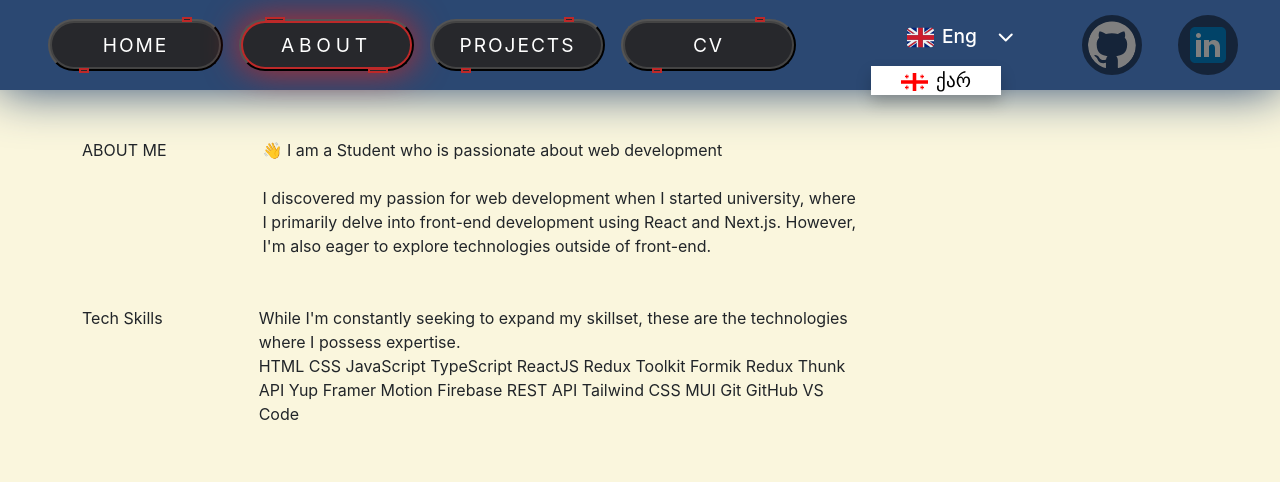
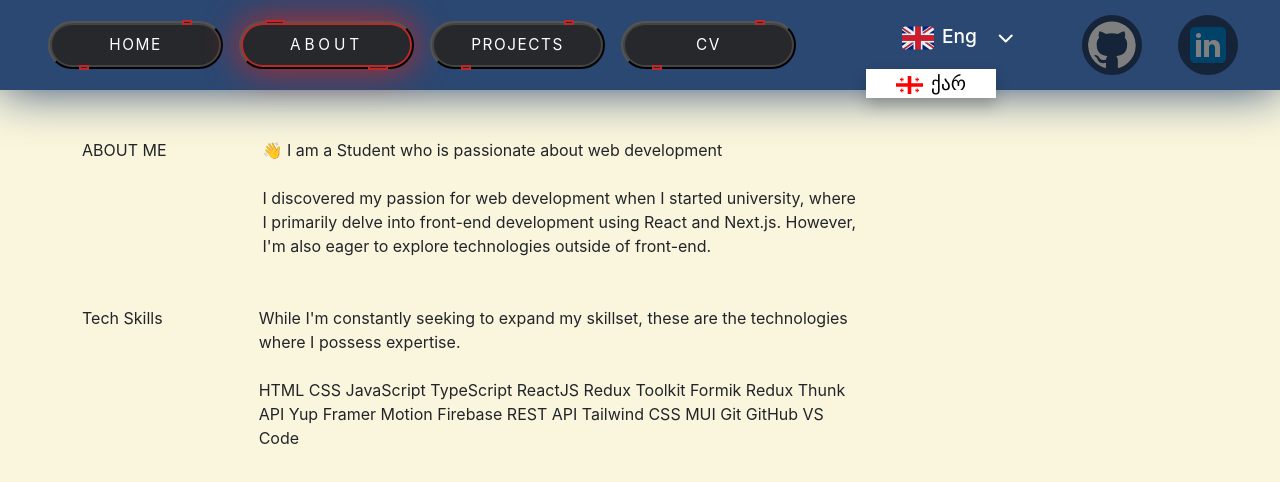
Before and after one commit to giorgibarishvili/Portfolio, a React (Create React App) app in the folder portfolio/: page /About in a window 1280 px wide. Both pictures are taken after a click on the button "Eng". Shown: the top 482 px of the page. Built offline with nearby package versions, Linux system fonts and the light colour scheme.

Commit message:
fixed some minor bugs with modal and lang change

```diff
--- a/portfolio/src/components/About.js
+++ b/portfolio/src/components/About.js
@@ -36,13 +36,17 @@ function About() {
       <div className="d-flex">
         <div className="me-5 about-me">Tech Skills</div>
         <div className="ms-5 ragaca-span">
-          While I'm constantly seeking to expand my skillset, these are the
-          technologies where I possess expertise.
+          <Appear>
+            While I'm constantly seeking to expand my skillset, these are the
+            technologies where I possess expertise.
+          </Appear>
           <br />
           <span>
-            HTML CSS JavaScript TypeScript ReactJS Redux Toolkit Formik Redux
-            Thunk API Yup Framer Motion Firebase REST API Tailwind CSS MUI Git
-            GitHub VS Code
+            <Appear>
+              HTML CSS JavaScript TypeScript ReactJS Redux Toolkit Formik Redux
+              Thunk API Yup Framer Motion Firebase REST API Tailwind CSS MUI Git
+              GitHub VS Code
+            </Appear>
           </span>
         </div>
       </div>
--- a/portfolio/src/components/HomePage.js
+++ b/portfolio/src/components/HomePage.js
@@ -4,7 +4,7 @@ import Appear from "./animations/Appear";
 import Reveal from "./animations/Reveal";
 import { ReactComponent as Programmer } from "../images/computer-programmer.svg";
 import { useTranslation } from "react-i18next";
-import { useState } from "react";
+import { useEffect, useRef, useState } from "react";
 import { motion } from "framer-motion";
 import ModalPop from "./ModalPop";
 
@@ -14,6 +14,7 @@ const pageTransition = {
 };
 
 function HomePage() {
+  const modalRef = useRef(null);
   const { t } = useTranslation();
   const [messageBox, setMessageBox] = useState("");
   const [userName, setUserName] = useState("");
@@ -22,6 +23,18 @@ function HomePage() {
   const [userNameTouched, setUserNameTouched] = useState(false);
   const [messageBoxTouched, setMessageBoxTouched] = useState(false);
   const [onClose, setOnClose] = useState(false);
+  useEffect(() => {
+    const handleClickOutside = (event) => {
+      if (modalRef.current && !modalRef.current.contains(event.target)) {
+        setOnClose(false);
+      }
+    };
+
+    document.addEventListener("mousedown", handleClickOutside);
+    return () => {
+      document.removeEventListener("mousedown", handleClickOutside);
+    };
+  }, [modalRef]);
   return (
     <motion.div
       className="container main"
@@ -45,7 +58,7 @@ function HomePage() {
       </div>
       <button onClick={() => setOnClose(true)}>modal</button>
       {onClose && (
-        <ModalPop onClose={setOnClose} size={"md"}>
+        <ModalPop onClose={setOnClose} size={"md"} ref={modalRef}>
           <div className="row text-center">
             <div className="col-12 mx-auto">
               <div className="visit-asked mt-5">{t("something")}</div>
--- a/portfolio/src/components/ModalPop.js
+++ b/portfolio/src/components/ModalPop.js
@@ -2,8 +2,9 @@ import { ModalBody, ModalHeader } from "react-bootstrap";
 import Modal from "react-bootstrap/Modal";
 import { ReactComponent as XCircleIcon } from "../images/x-circle.svg";
 import "../styles/Homepage.css";
+import { forwardRef } from "react";
 
-function ModalPop(props) {
+const ModalPop = forwardRef((props, ref) => {
   return (
     <Modal
     className="corp-modal notice-request-modal"
@@ -12,6 +13,7 @@ function ModalPop(props) {
     size={props.size}
     scrollable
   >
+    <div ref={ref}>
       <ModalHeader style={{ background: "white", textAlign: "center" }}>
         <button
           className="corp-modal-x mt-3"
@@ -25,8 +27,9 @@ function ModalPop(props) {
           {props.children}
         </div>
       </ModalBody>
+    </div>
   </Modal>
   );
-}
+});
 
 export default ModalPop;
--- a/portfolio/src/components/Navbar.js
+++ b/portfolio/src/components/Navbar.js
@@ -5,8 +5,8 @@ import i18n from "./i18n/i18n";
 import { useTranslation } from "react-i18next";
 import { ReactComponent as GithubLogo } from "../images/github-mark-white.svg";
 import { ReactComponent as Linkedin } from "../images/icons8-linkedin.svg";
-import {ReactComponent as Georgian} from "../images/GeorgiaFlag.svg";
-import {ReactComponent as Kingdom} from "../images/UnitedKingdomFlag.svg";
+import  Georgian from "../images/GeorgiaFlag.svg";
+import  Kingdom from "../images/UnitedKingdomFlag.svg";
 import { ReactComponent as DownArrow } from "../images/chevron-down.svg";
 
 import { Link, useLocation } from "react-router-dom";
@@ -105,11 +105,12 @@ function Navbar() {
             className="dropbtn"
             onClick={() => setShowLang((item) => !item)}
           >
-            {lang !== "ka" ? (
+            <img width={"40px"} className="pe-2" src={lang !== "ka" ? Kingdom : Georgian} alt="" />
+            {/* {lang !== "ka" ? (
               <Kingdom className="me-2" />
             ) : (
               <Georgian className="me-2" />
-            )}
+            )} */}
             {lang === "ka" ? "ქარ" : "Eng"}
             <DownArrow className="ms-3" />
           </button>
@@ -126,11 +127,12 @@ function Navbar() {
                   changeBetweenLanguages();
                 }}
               >
-                {lang === "ka" ? (
+                <img className="pe-2" src={lang === "ka" ? Kingdom : Georgian} alt="" />
+                {/* {lang === "ka" ? (
                   <Kingdom className="me-2" />
                 ) : (
                   <Georgian className="me-2" />
-                )}
+                )} */}
                 {lang !== "ka" ? "ქარ" : "Eng"}
               </div>
             </div>
--- a/portfolio/src/styles/Button.css
+++ b/portfolio/src/styles/Button.css
@@ -4,7 +4,7 @@
   color: #fff;
   text-decoration: none;
   text-transform: uppercase;
-  font-size: 1em;
+  font-size: 0.8em;
   letter-spacing: 0.1em;
   padding: 10px 10px;
   transition: 0.5s;
```
Lines whose indentation alone changed are shown as unchanged.
